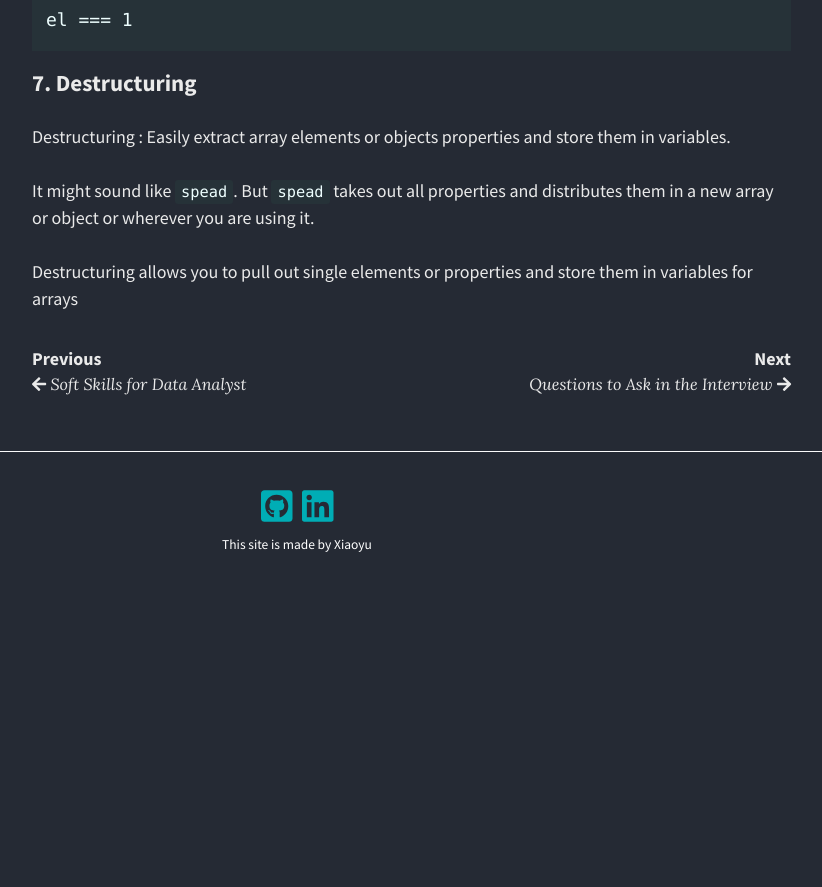
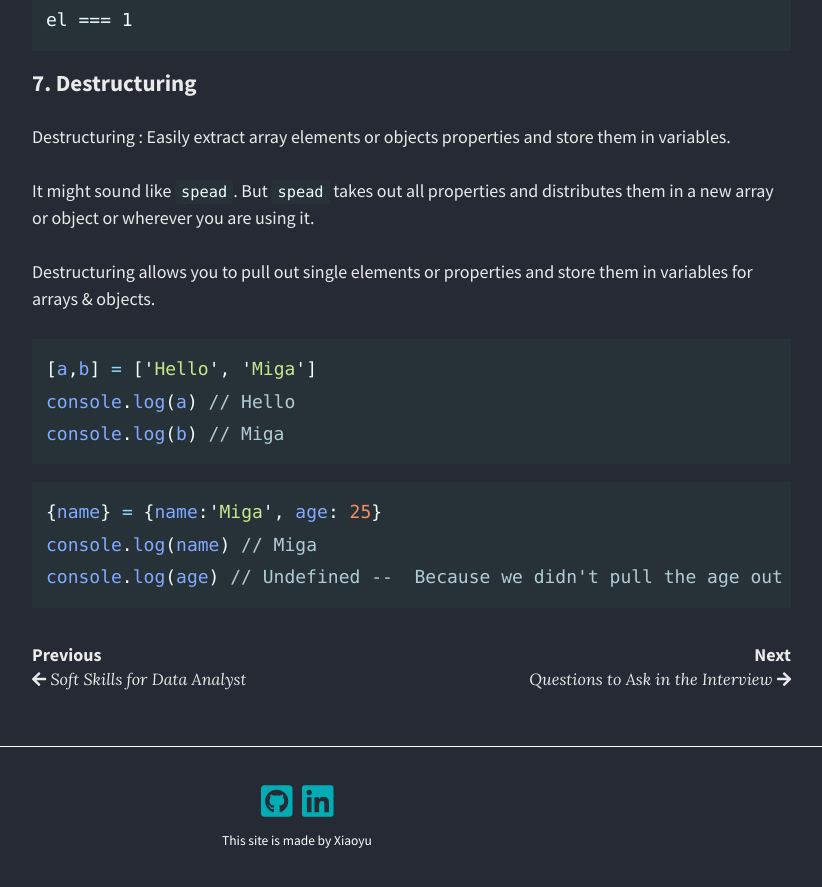
Before and after one commit to migapipo/personal-blog, a Jekyll site: the page built from _posts/2020-01-09-React Learning.md, in a window 1280 px wide and 900 px high, scrolled down 9704 px. Shown: the top 887 px of the window, without its empty margins (343-1165 px from the left). Built offline with Jekyll 4.4.1, drawn with Linux system fonts in a browser that asks for light colours; nearby versions of some CDN libraries; emoji names are drawn with the system emoji font; before the commit the page ends 10332 px from its top, so only the background shows below that.

Commit message:
update React post

````diff
--- a/_posts/2020-01-09-React Learning.md
+++ b/_posts/2020-01-09-React Learning.md
@@ -348,4 +348,17 @@ Destructuring : Easily extract array elements or objects properties and store th
 
 It might sound like ```spead```. But ```spead``` takes out all properties and distributes them in a new array or object or wherever you are using it.
 
-Destructuring allows you to pull out single elements or properties and store them in variables for arrays
+Destructuring allows you to pull out single elements or properties and store them in variables for arrays & objects.
+
+```javascript
+[a,b] = ['Hello', 'Miga']
+console.log(a) // Hello
+console.log(b) // Miga
+```
+
+
+```javascript
+{name} = {name:'Miga', age: 25}
+console.log(name) // Miga
+console.log(age) // Undefined --  Because we didn't pull the age out of the object here
+```
````
